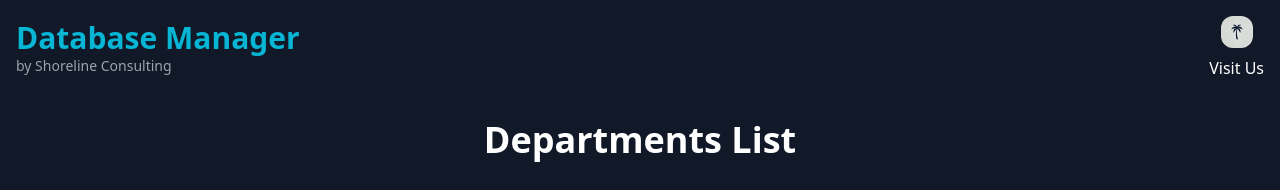
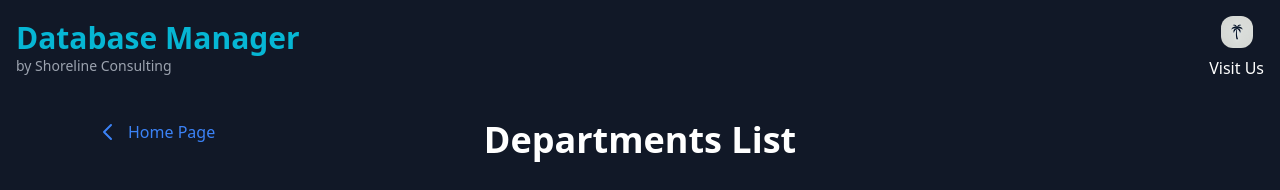
Before and after one commit to ryanhood10/DatabaseManager, a React (Create React App) app in the folder client/: page /DepartmentsList in a window 1280 px wide. Shown: the top 190 px of the page. Built offline with nearby package versions, Linux system fonts and the light colour scheme; no server answers.

Commit message:
added styling to dashboards

```diff
--- a/client/src/pages/DepartmentsList.jsx
+++ b/client/src/pages/DepartmentsList.jsx
@@ -8,6 +8,7 @@ function DepartmentsListPage() {
   const [isDeleteModalVisible, setIsDeleteModalVisible] = useState(false);
   const [departmentToDelete, setDepartmentToDelete] = useState(null);
   const [newDepartment, setNewDepartment] = useState('');
+  const [deleteErrorMessage, setDeleteErrorMessage] = useState(''); // Initialize delete error message state
   const departmentsPerPage = 10;
   const apiBaseUrl = 'http://localhost:3001';
 
@@ -27,12 +28,26 @@ function DepartmentsListPage() {
       if (response.ok) {
         setDepartments(departments.filter((department) => department.id !== id));
         setIsDeleteModalVisible(false);
+        setDeleteErrorMessage(''); // Clear error message on successful deletion
       } else {
-        console.error('Failed to delete the department');
+        const errorData = await response.json();
+        // Check for the specific error related to foreign key constraint
+        if (
+          errorData.error &&
+          errorData.error.includes('role_department_id_fkey')
+        ) {
+          setDeleteErrorMessage(
+            'Cannot delete this department because it has roles associated with it.'
+          );
+        } else {
+          setDeleteErrorMessage(
+            'Failed to delete the department. Please try again.'
+          );
+        }
       }
     } catch (error) {
       console.error('Error deleting department:', error);
-      setIsDeleteModalVisible(false);
+      setDeleteErrorMessage('An unexpected error occurred. Please try again.');
     }
   };
 
@@ -52,6 +67,7 @@ function DepartmentsListPage() {
   const confirmDeleteDepartment = (department) => {
     setDepartmentToDelete(department);
     setIsDeleteModalVisible(true);
+    setDeleteErrorMessage(''); // Clear any existing error messages when opening the modal
   };
 
   const filteredDepartments = departments.filter((department) =>
@@ -62,7 +78,10 @@ function DepartmentsListPage() {
   const indexOfFirstDepartment = indexOfLastDepartment - departmentsPerPage;
   const currentDepartments = showAll
     ? filteredDepartments
-    : filteredDepartments.slice().reverse().slice(indexOfFirstDepartment, indexOfLastDepartment);
+    : filteredDepartments
+        .slice()
+        .reverse()
+        .slice(indexOfFirstDepartment, indexOfLastDepartment);
 
   const totalPages = Math.ceil(filteredDepartments.length / departmentsPerPage);
   const pageNumbers = Array.from({ length: totalPages }, (_, index) => index + 1);
@@ -81,6 +100,28 @@ function DepartmentsListPage() {
 
   return (
     <div className="w-full bg-gray-900 text-white p-6">
+
+      <button
+  onClick={() => (window.location.href = '/Database')}
+  className="flex items-center space-x-2 text-blue-500 hover:text-blue-400 transform hover:scale-105 transition-all duration-300 fixed top-30 left-24 z-50"
+>
+  <svg
+    xmlns="http://www.w3.org/2000/svg"
+    fill="none"
+    viewBox="0 0 24 24"
+    strokeWidth={2}
+    stroke="currentColor"
+    className="w-6 h-6"
+  >
+    <path
+      strokeLinecap="round"
+      strokeLinejoin="round"
+      d="M15 19l-7-7 7-7"
+    />
+  </svg>
+  <span className="text-base font-medium">Home Page</span>
+</button>
+
       <h1 className="text-4xl font-bold mb-8 text-center">Departments List</h1>
 
       <div className="grid grid-cols-1 lg:grid-cols-3 gap-8">
@@ -118,7 +159,10 @@ function DepartmentsListPage() {
                   <h3 className="text-xl font-semibold text-white mb-2">
                     Are you sure you want to delete this department?
                   </h3>
-                  <p className="text-white mb-4">Name: {departmentToDelete.name}</p>
+                  <p className="text-white mb-4">Name: {departmentToDelete?.name}</p>
+                  {deleteErrorMessage && (
+                    <p className="text-red-500 mb-4">{deleteErrorMessage}</p>
+                  )}
                   <div className="flex justify-between">
                     <button
                       className="bg-red-500 hover:bg-red-400 text-white px-4 py-2 rounded-md"
@@ -128,7 +172,10 @@ function DepartmentsListPage() {
                     </button>
                     <button
                       className="bg-gray-500 hover:bg-gray-400 text-white px-4 py-2 rounded-md"
-                      onClick={() => setIsDeleteModalVisible(false)}
+                      onClick={() => {
+                        setIsDeleteModalVisible(false);
+                        setDeleteErrorMessage(''); // Clear error message on cancel
+                      }}
                     >
                       Cancel
                     </button>
@@ -220,7 +267,6 @@ function DepartmentsListPage() {
             Add Department
           </button>
         </aside>
-
         </div>
       </div>
     </div>
--- a/client/src/pages/EmployeesList.jsx
+++ b/client/src/pages/EmployeesList.jsx
@@ -194,6 +194,26 @@ function EmployeesListPage() {
 
   return (
     <div className="w-full bg-gray-900 text-white p-6">
+       <button
+  onClick={() => (window.location.href = '/Database')}
+  className="flex items-center space-x-2 text-blue-500 hover:text-blue-400 transform hover:scale-105 transition-all duration-300 fixed top-30 left-24 z-50"
+>
+  <svg
+    xmlns="http://www.w3.org/2000/svg"
+    fill="none"
+    viewBox="0 0 24 24"
+    strokeWidth={2}
+    stroke="currentColor"
+    className="w-6 h-6"
+  >
+    <path
+      strokeLinecap="round"
+      strokeLinejoin="round"
+      d="M15 19l-7-7 7-7"
+    />
+  </svg>
+  <span className="text-base font-medium">Home Page</span>
+</button>
       <h1 className="text-4xl font-bold mb-8 text-center">Employee List</h1>
 
       <div className="grid grid-cols-1 lg:grid-cols-3 gap-8">
--- a/client/src/pages/RolesList.jsx
+++ b/client/src/pages/RolesList.jsx
@@ -131,6 +131,26 @@ function RolesListPage() {
 
   return (
     <div className="w-full bg-gray-900 text-white p-6">
+       <button
+  onClick={() => (window.location.href = '/Database')}
+  className="flex items-center space-x-2 text-blue-500 hover:text-blue-400 transform hover:scale-105 transition-all duration-300 fixed top-30 left-24 z-50"
+>
+  <svg
+    xmlns="http://www.w3.org/2000/svg"
+    fill="none"
+    viewBox="0 0 24 24"
+    strokeWidth={2}
+    stroke="currentColor"
+    className="w-6 h-6"
+  >
+    <path
+      strokeLinecap="round"
+      strokeLinejoin="round"
+      d="M15 19l-7-7 7-7"
+    />
+  </svg>
+  <span className="text-base font-medium">Home Page</span>
+</button>
       <h1 className="text-4xl font-bold mb-8 text-center">Roles List</h1>
 
       <div className="grid grid-cols-1 lg:grid-cols-3 gap-8">
```
